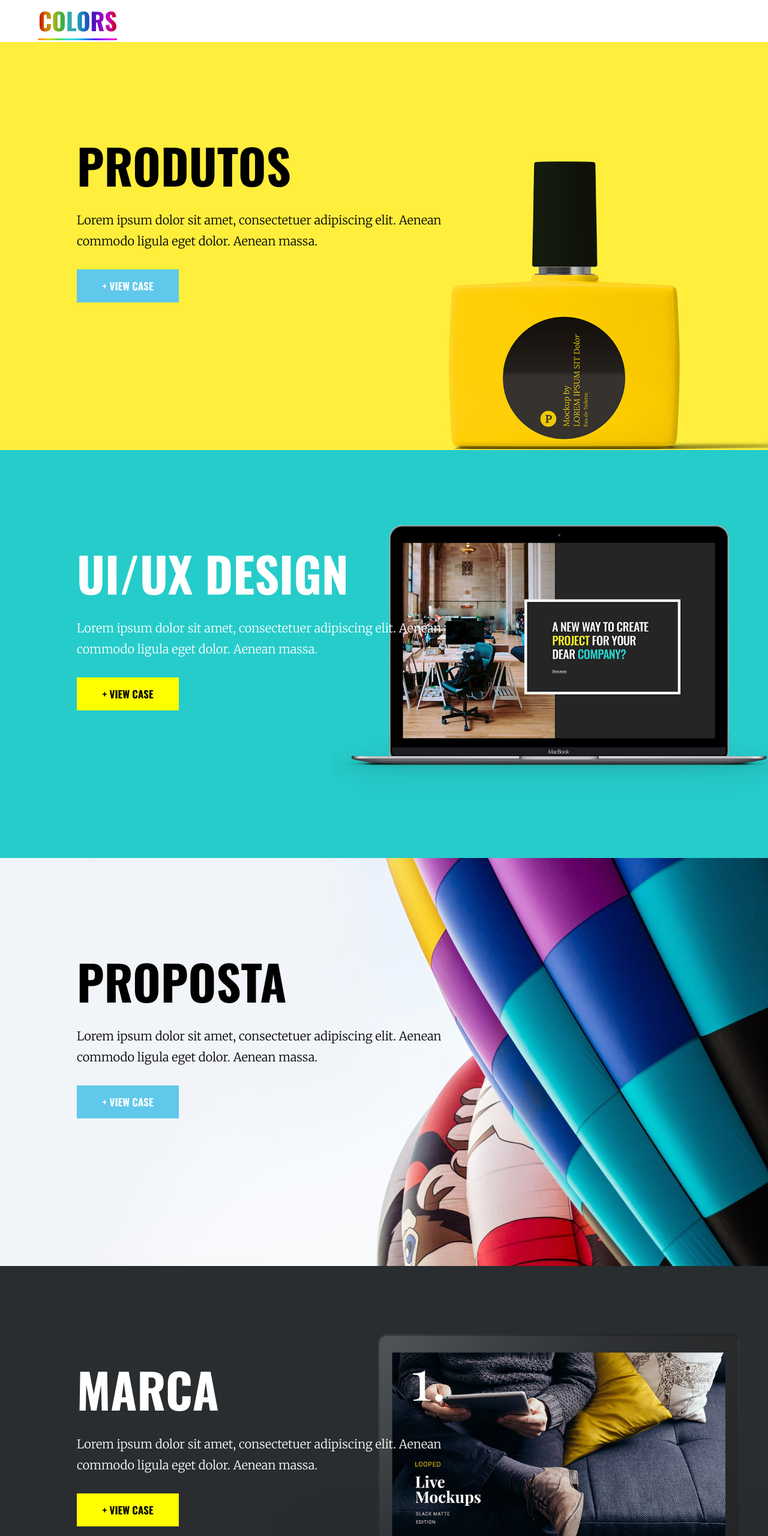
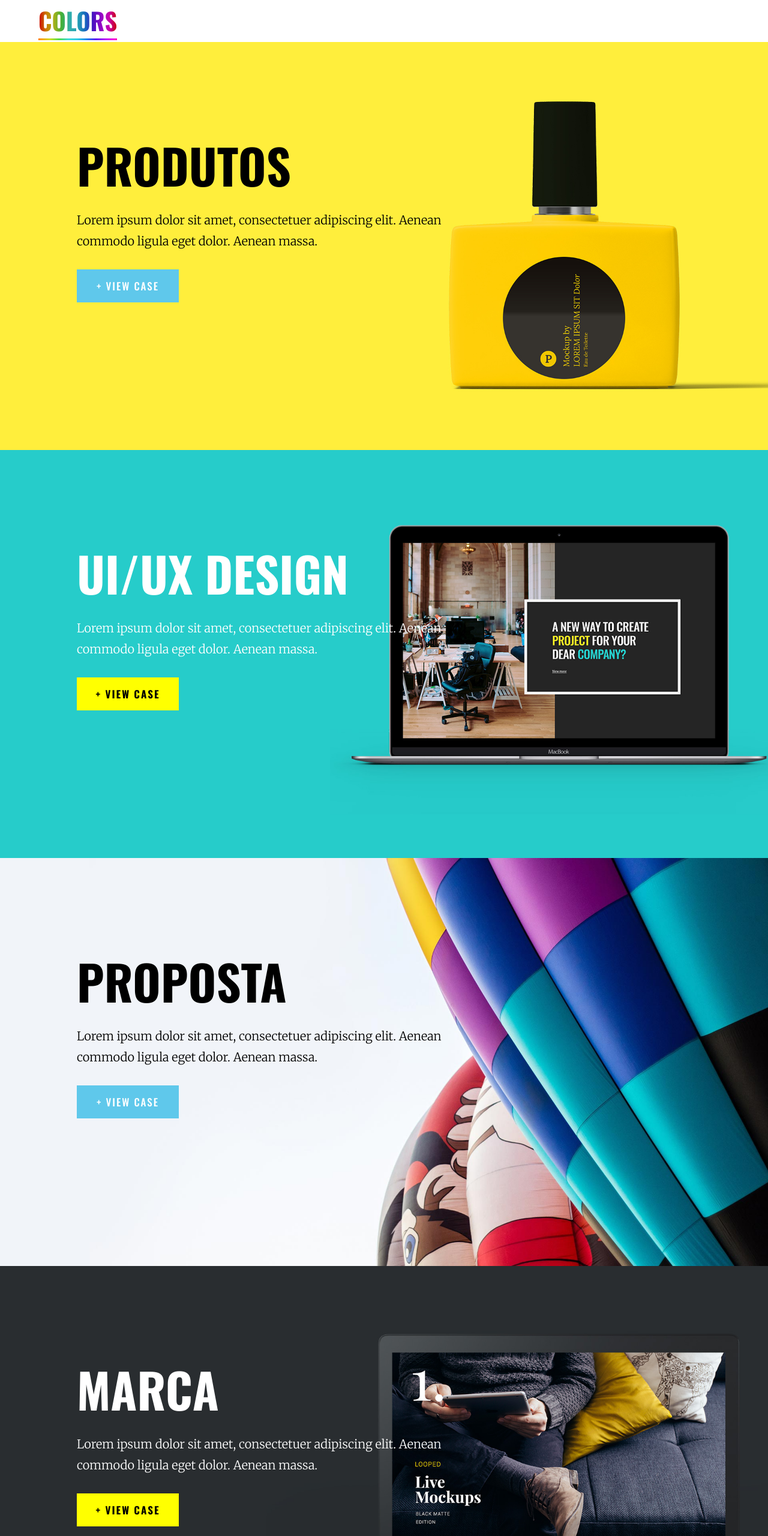
Before and after one commit to moutim/agenciacolors, a plain HTML site: page index.html in a window 1280 px wide. Shown: the top 2560 px of the page at 60% size. Drawn offline with nearby package versions, Linux system fonts and the light colour scheme.

Commit message:
Arrumando as imagens de fundo

```diff
--- a/assets/css/style.css
+++ b/assets/css/style.css
@@ -14,7 +14,7 @@ html{
 img{
     max-width: 100%;
 }
-/* ----- */
+/* ----- ----------- ------- --------*/
 header{
     height: 70px;
     background-color: white;
@@ -97,7 +97,7 @@ header ul a{
 .link-2:hover,.link-2:focus{color:#118AB2;}
 .link-3:hover,.link-3:focus{color:#FFD166;}
 .link-4:hover,.link-4:focus{color:#06D6A0;}
-.link-5:hover,.link-5:focus{color:red;}
+.link-5:hover,.link-5:focus{color:#073B4C;}
 /* Classe para abrir o menu pelo JS */
 .abrir-menu{
     display: block;
@@ -138,7 +138,7 @@ article button{
     border: none;
     font-family: 'Oswald', sans-serif;
     transition: 1s;
-    font-weight: 600;
+    letter-spacing: 2px;
 }
 .yellow-button button{
     background-color: yellow;
@@ -158,25 +158,18 @@ article button{
 }
 .produtos{
     background-image: url(../imagens/produtos.png);
-    background-color: #ffee3c;
-    background-attachment: fixed;
-    background-repeat: no-repeat;
-    background-size:110vh;
-    background-position-x: 50%;
-    background-position-y: 100px;
+    background-size: cover;
+    background-position-x: center;
 }
 .ui-ux{
     background-image: url(../imagens/ux.png);
     background-attachment: fixed;
-    background-repeat: no-repeat;
     background-size: cover;
-
 }
 .proposta{
     background-image: url(../imagens/proposta.png);
-    background-attachment: fixed;
-    background-repeat: no-repeat;
     background-size: cover;
+    background-position-x: center;
 }
 .marca{
     background-image: url(../imagens/marca.png);
@@ -186,10 +179,8 @@ article button{
 }
 .publicacao{
     background-image: url(../imagens/publicacao.png);
-    background-attachment: fixed;
-    background-repeat: no-repeat;
     background-size: cover;
-    background-position-x: 50%;
+    background-position-x: center;
 }
 article button:hover{
     background-color: black;
@@ -197,11 +188,6 @@ article button:hover{
 }
 
 @media screen and (min-width:900px) {
-    .produtos{
-        background-size: 100%;
-        /* background-position-y: -60px; */
-        /* background-position-y: 100px; */
-    }
     main article{
         height: 85vh;
     }
```
